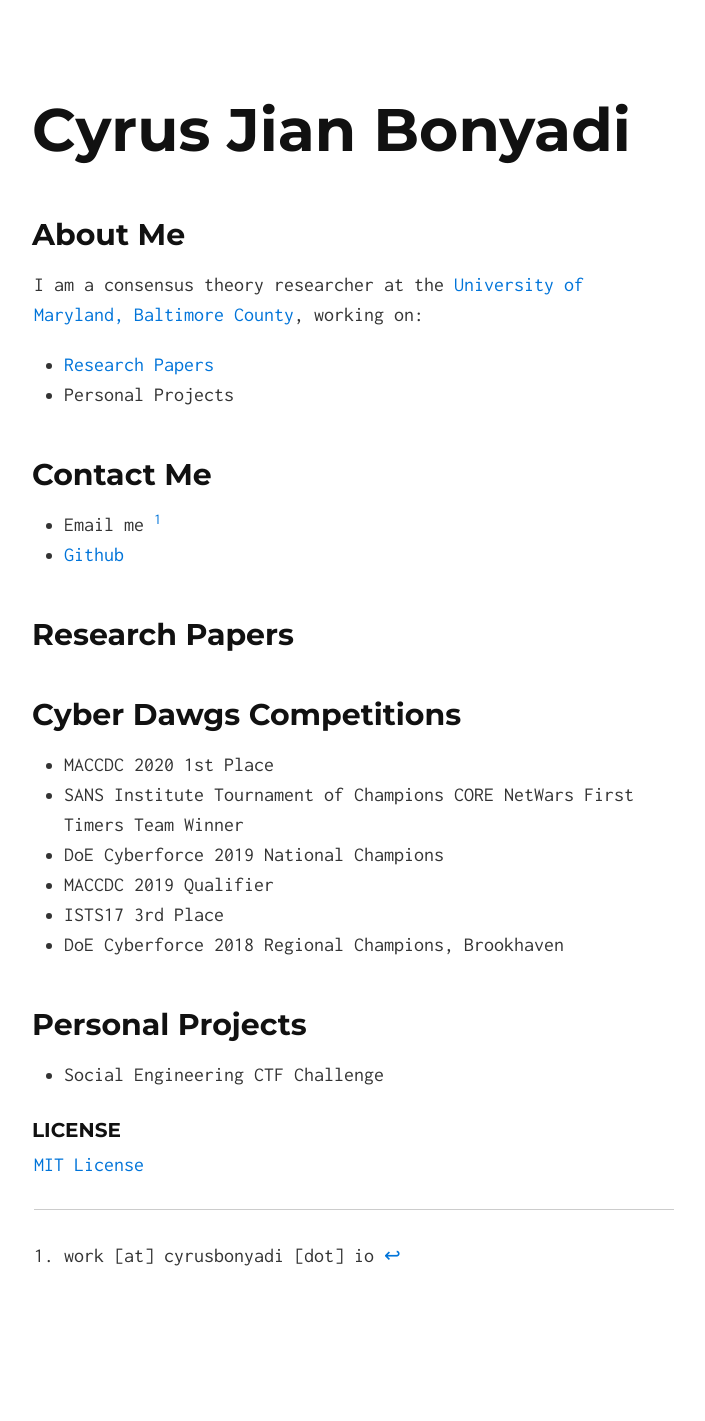
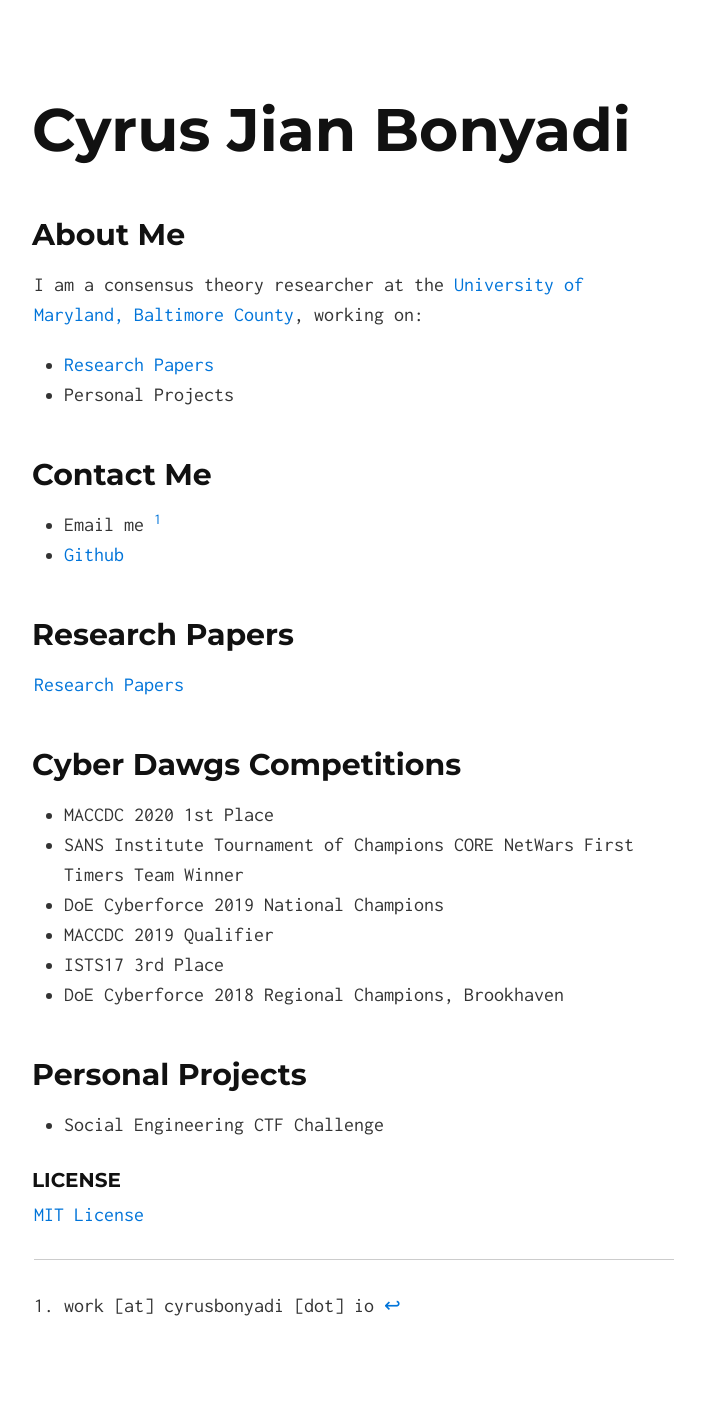
Before and after one commit to pleoxconfusa/pleoxconfusa.github.io, a Jekyll site: the page built from index.md, in a window 1280 px wide. Shown: the whole page, without its empty margins (286-991 px from the left). Built offline with Jekyll 4.4.1, drawn with Linux system fonts in a browser that asks for light colours; our own code applies the rules of GitHub Pages for plain Markdown files; before the commit the page ends 1371 px from its top, so only the background shows below that.

Commit message:
Update index.md

```diff
--- a/index.md
+++ b/index.md
@@ -12,7 +12,9 @@ I am a consensus theory researcher at the [University of Maryland, Baltimore Cou
 + Email me [^1]
 + [Github](https://github.com/pleoxconfusa)
 
-## <a name="papers">[Research Papers](https://scholar.google.com/citations?hl=en&user=hoZQSwgAAAAJ)
+## <a name="papers">Research Papers
+
+[Research Papers](https://scholar.google.com/citations?hl=en&user=hoZQSwgAAAAJ)
 
 ## <a name="comps">Cyber Dawgs Competitions
 
```
